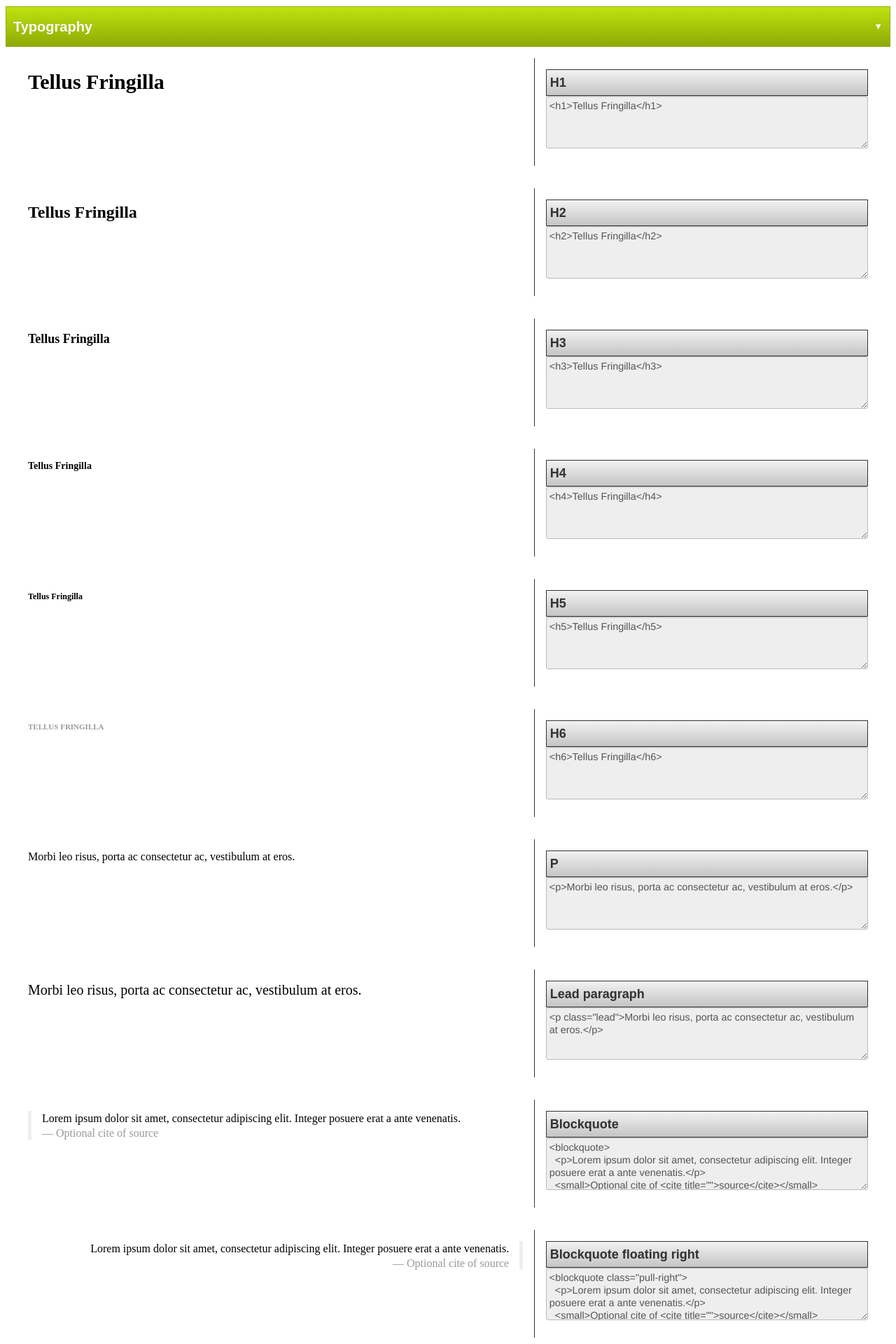
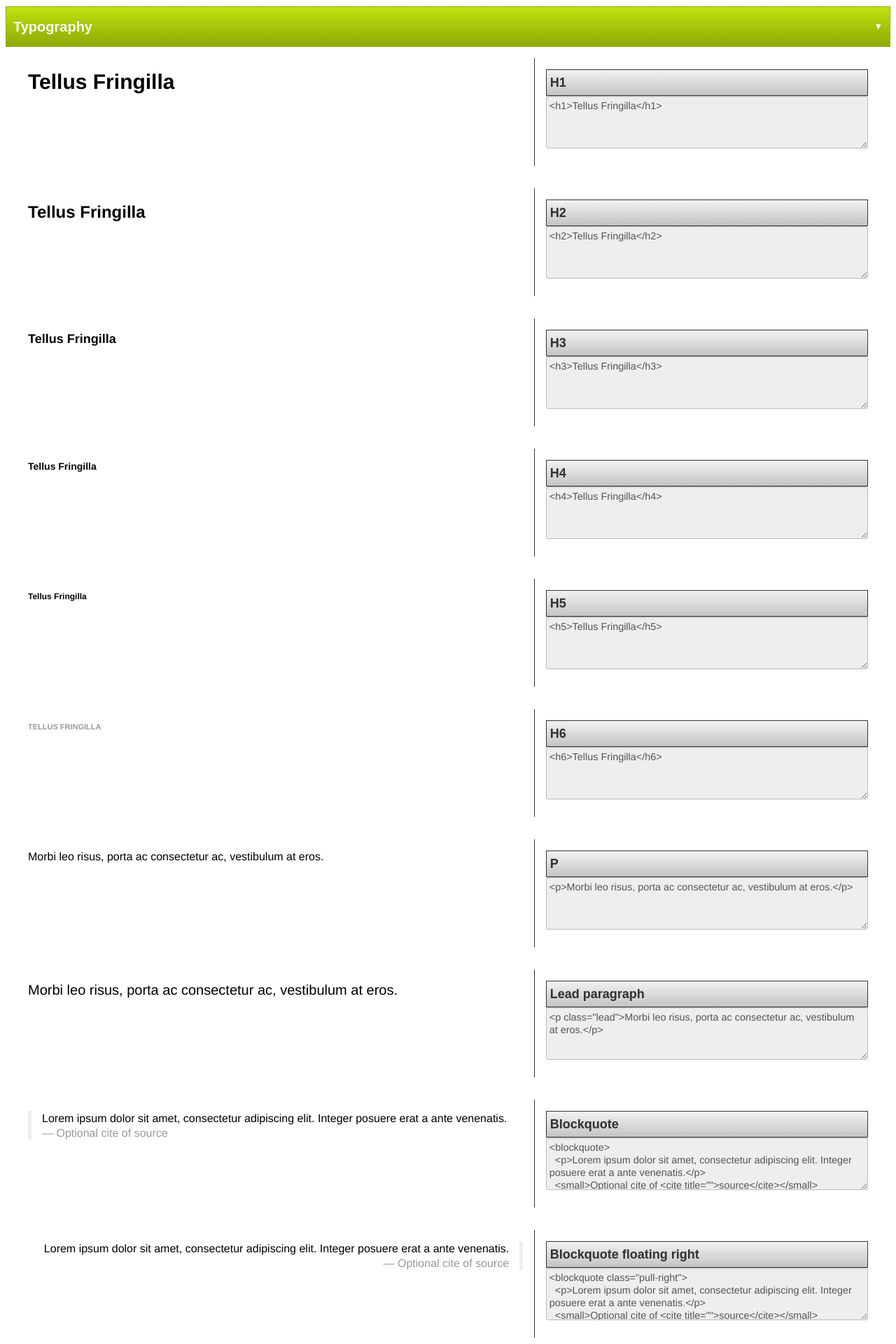
Before and after one commit to odensecentralbibliotek/latto, a PHP site: page /tools/tdcss/index.html in a window 1280 px wide. Shown: the top 1920 px of the page at 70% size. Run offline with PHP 8.4, Linux system fonts and the light colour scheme; style sheets or scripts are compiled from the project's sources; some libraries are stand-ins or nearby versions.

Commit message:
Added default typography and variables

```diff
--- a/css/latto.styles.css
+++ b/css/latto.styles.css
@@ -1,3 +1,8 @@
+/* line 5, ../sass/latto.typography.scss */
+body {
+  font-family: "Helvetica Neue", Helvetica, Arial, sans-serif;
+}
+
 /* line 8, ../sass/latto.grid.scss */
 #page {
   max-width: 1200px;
--- a/sass/latto.typography.scss
+++ b/sass/latto.typography.scss
@@ -1,3 +1,21 @@
-// Typography
+// Default typography for the theme.
 
 @import 'latto.variables.scss';
+
+body {
+  font-family: "Helvetica Neue", Helvetica, Arial, sans-serif;
+}
+
+// Normal link.
+a {
+  &:link {
+  }
+  &:visited {
+  }
+  &:hover {
+  }
+  &:focus {
+  }
+  &:active {
+  }
+}
--- /dev/null
+++ b/sass/latto.variables.scss
@@ -0,0 +1,15 @@
+// This file holds all the variables for the theme.
+
+// Theme colors.
+$theme-primary-color: '';
+
+// Text colors.
+
+$text-primary-color: '#ff0000';
+$text-secondary-color: '';
+$text-tertiary-color: '';
+
+$text-header-color: $text-primary-color;
+$text-block-header-color: $text-secondary-color;
+
+$text-emphasized-color: $text-tertiary-color;
```
